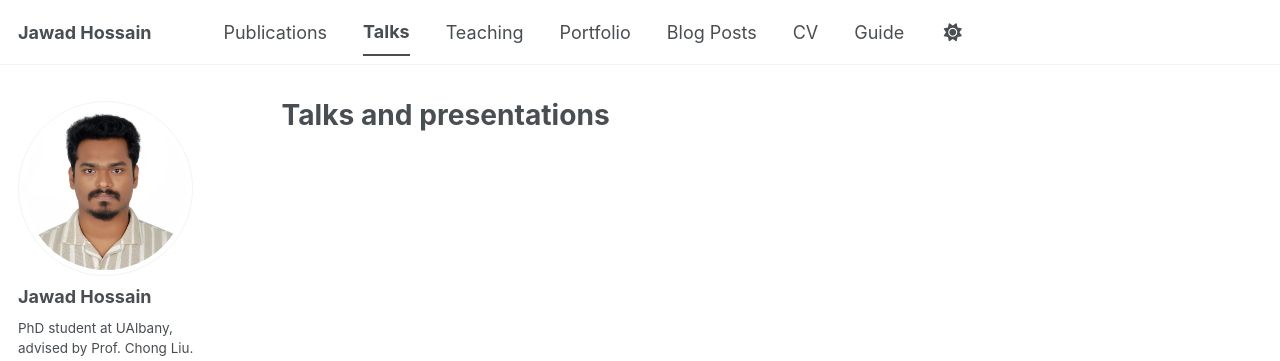
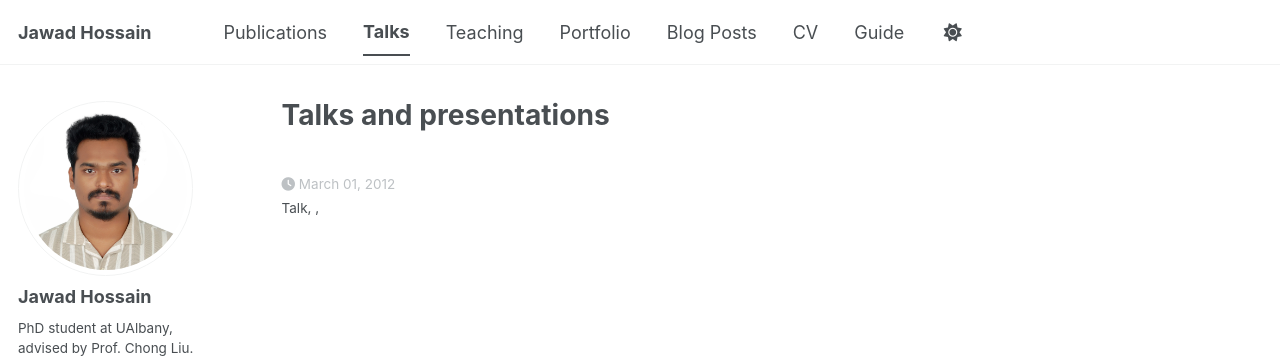
Before and after one commit to Jawad039/jawad039.github.io, a Jekyll site: the page built from _pages/talks.html, in a window 1280 px wide. Shown: the top 361 px of the page. Built offline with Jekyll 4.4.1, drawn with Linux system fonts in a browser that asks for light colours; some web fonts are replaced; a script bundle is joined from its source files by our own code; library files that are not in the unit come from our copies; a file with an impossible date is left out.

Commit message:
Update 2012-03-01-talk-1.md

```diff
--- a/_talks/2012-03-01-talk-1.md
+++ b/_talks/2012-03-01-talk-1.md
@@ -1,9 +1,9 @@
 ---
 title: ""
 collection: talks
-type: ""
+type: "Talk"
 permalink: /talks/2012-03-01-talk-1
 venue: ""
-date:
+date: 2012-03-01
 location: ""
 ---
```
